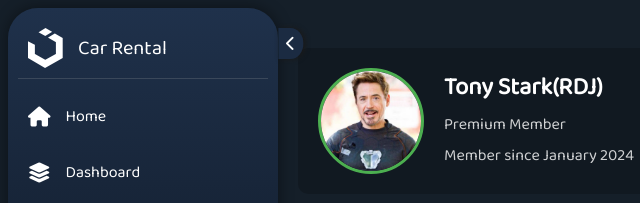
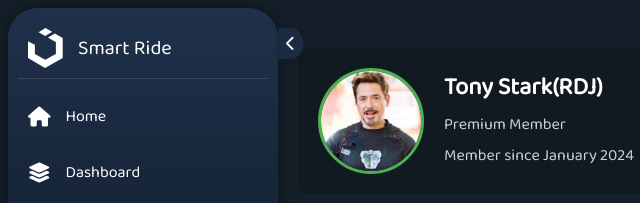
Before and after one commit to Harshraj112/Car_dekhoo, a plain HTML site: page account.html in a window 1280 px wide. Shown: the top 203 px of the page, 0-640 px from the left. Drawn offline with Linux system fonts and the light colour scheme; files whose address does not match are found by name.

Commit message:
REMAING WORK

```diff
--- a/account.html
+++ b/account.html
@@ -267,7 +267,7 @@
         <button class="menu-btn fa fa-chevron-left"></button>
         <a href="#" class="logo-wrapper">
             <span class="fa-brands fa-uikit"></span>
-            <span class="brand-name">Car Rental</span>
+            <span class="brand-name">Smart Ride</span>
         </a>
         <div class="separator"></div>
         <ul class="menu-items">
```
Also changed, not shown: analytics.html (+1 -1 lines), contact.html (+1 -1 lines), dashboard.html (+1 -1 lines), index.html (+1 -1 lines), leaderboard.html (+1 -1 lines), Images/Tony_stark.png (renamed from Tony_stark.png).
